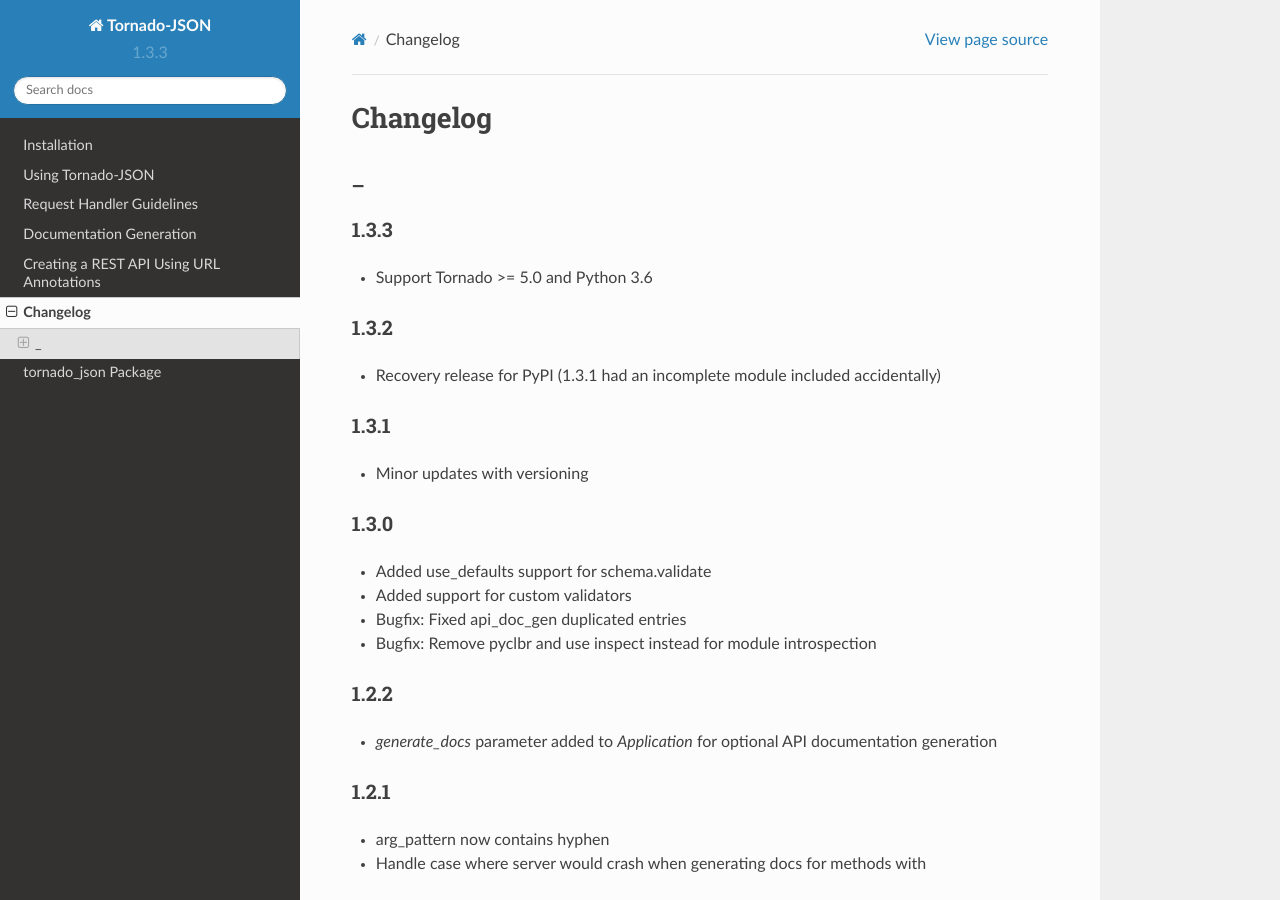
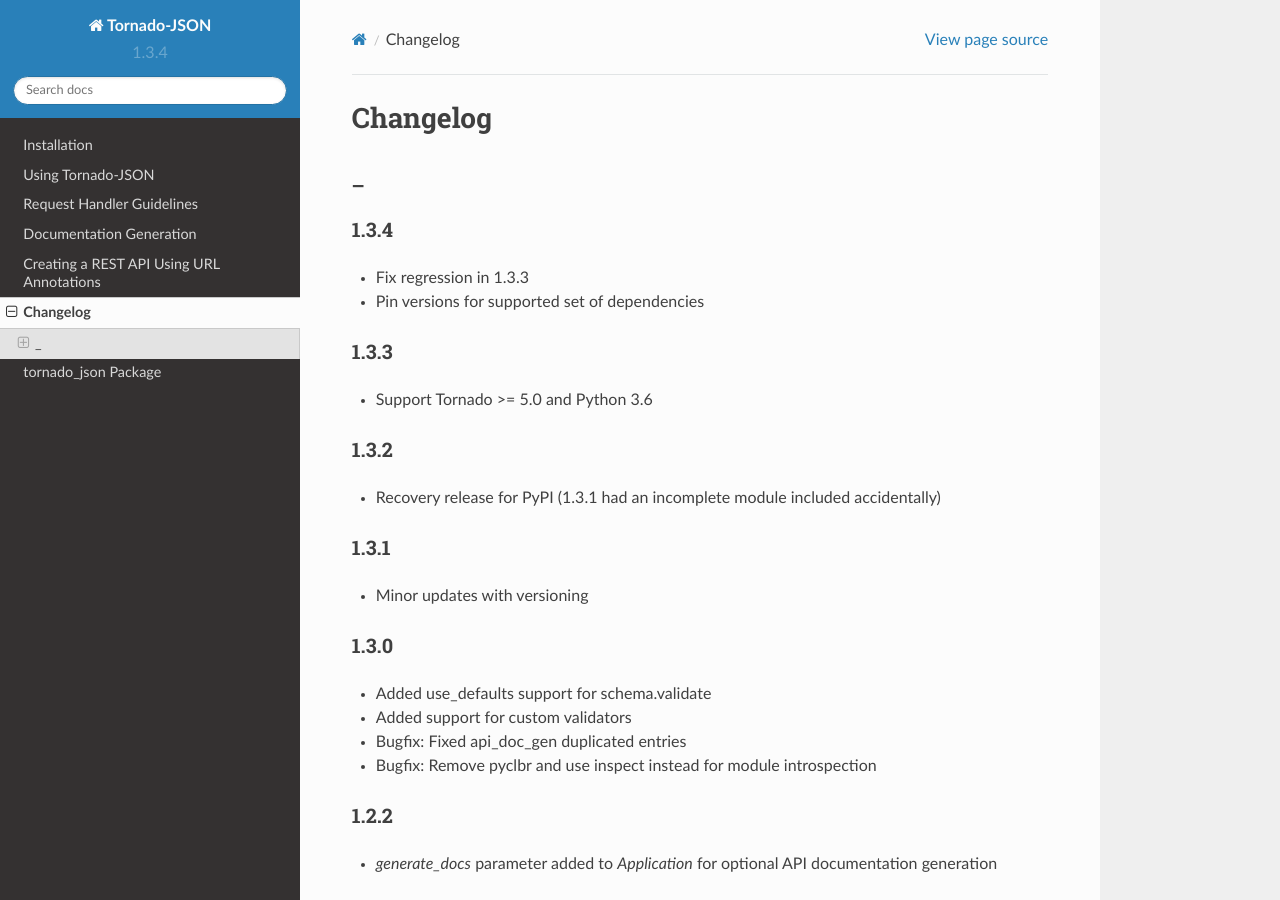
Before and after one commit to hfaran/Tornado-JSON, a Sphinx documentation site: the page built from docs/changelog.rst, in a window 1280 px wide and 900 px high. Built offline with Sphinx 7.4.7 and the Read the Docs theme 2.0.0, drawn with Linux system fonts in a browser that asks for light colours.

Commit message:
Release 1.3.4

```diff
--- a/docs/changelog.rst
+++ b/docs/changelog.rst
@@ -3,6 +3,13 @@
 
 _
 ---------
+
+
+1.3.4
+~~~~~
+
+* Fix regression in 1.3.3
+* Pin versions for supported set of dependencies
 
 
 1.3.3
--- a/tornado_json/__init__.py
+++ b/tornado_json/__init__.py
@@ -5,4 +5,4 @@
 # Alternatively, just put the version in a text file or something to avoid
 #   this.
 
-__version__ = '1.3.3'
+__version__ = '1.3.4'
```
Also changed, not shown: 1 other file.
